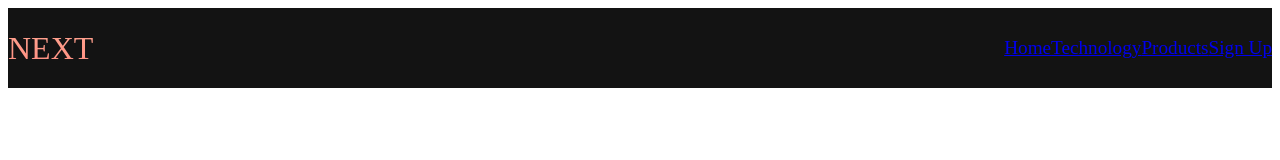
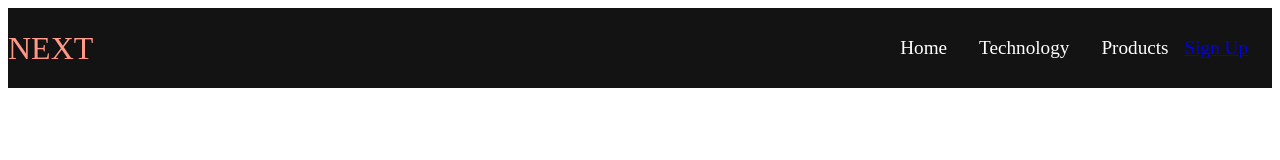
Before and after one commit to jeffinjk/Dash, a plain HTML site: page dashtest.html in a window 1280 px wide. Drawn offline with Linux system fonts and the light colour scheme.

Commit message:
added styles to navbar btn

```diff
--- a/styles.css
+++ b/styles.css
@@ -54,3 +54,30 @@
     list-style: none;
     text-align: center;
 }
+
+.navbar__item{
+    height: 80px;
+}
+
+.navbar__links{
+    color: #fff;
+    display: flex;
+    align-items: center;
+    justify-content: center;
+    text-decoration: none;
+    padding: 0 1rem;
+    height: 100%;
+    cursor: pointer;
+}
+
+.navbar__btn{
+    display: flex;
+    justify-content: center;
+    align-items: center;
+    margin-right: 24px;
+    border: none;
+}
+
+#mobile-menu{
+    display: none;
+}
```
